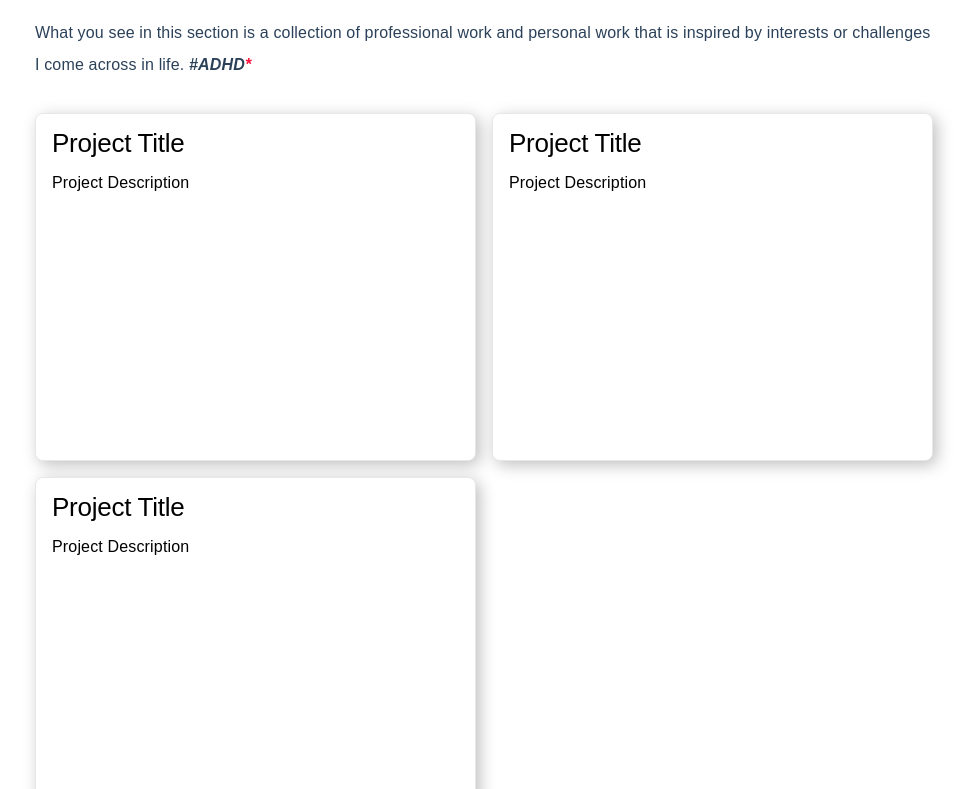
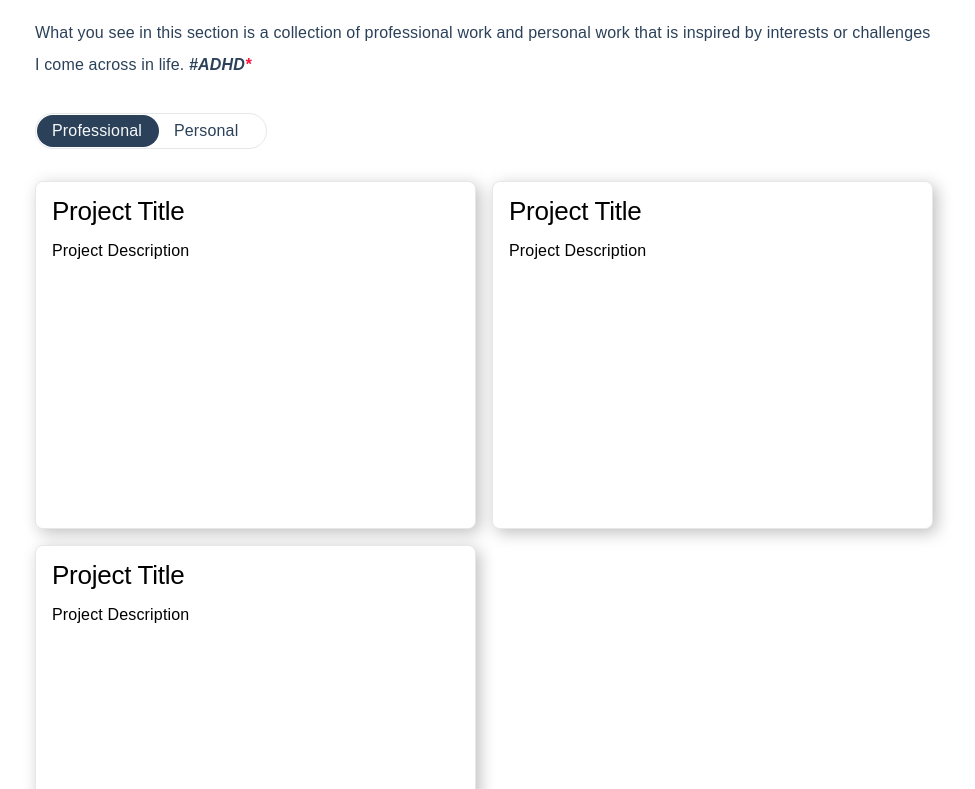
Before and after one commit to mugen-creative-studio/ranson.design, a React (Vite) app: page /#hero in a window 1280 px wide. Shown: the part 931-1720 px from the top of the page, without its empty margins (156-1131 px from the left). Built offline with nearby package versions, Linux system fonts and the light colour scheme.

Commit message:
feat: integrate SecNav into projects section with card fade transition

```diff
--- a/src/pages/Home.jsx
+++ b/src/pages/Home.jsx
@@ -1,10 +1,11 @@
-import { useEffect } from 'react'
+import { useEffect, useState, useRef } from 'react'
 import { useLocation } from 'react-router'
 import useActiveSection from '../hooks/useActiveSection.js'
 import useSectionSnap from '../hooks/useSectionSnap.js'
 import LeftNav from '../components/LeftNav.jsx'
 import HeroSection from '../components/HeroSection.jsx'
 import ProjectsHeader from '../components/ProjectsHeader.jsx'
+import SecNav from '../components/SecNav.jsx'
 import ProjectCard from '../components/ProjectCard.jsx'
 import AboutHeader from '../components/AboutHeader.jsx'
 import styles from './Home.module.css'
@@ -13,6 +14,9 @@ export default function Home() {
   const active = useActiveSection()
   const { hash } = useLocation()
   const navigateTo = useSectionSnap()
+  const [projectCategory, setProjectCategory] = useState('professional')
+  const [fading, setFading] = useState(false)
+  const pendingCategory = useRef(null)
 
   useEffect(() => {
     if (hash) {
@@ -24,6 +28,21 @@ export default function Home() {
   function scrollTo(id) {
     const idx = ['hero', 'projects', 'about', 'contact'].indexOf(id)
     if (idx !== -1) navigateTo(idx)
+  }
+
+  function handleCategoryChange(category) {
+    if (category === projectCategory) return
+    pendingCategory.current = category
+    setFading(true)
+  }
+
+  function handleFadeEnd() {
+    if (!fading) return
+    if (pendingCategory.current) {
+      setProjectCategory(pendingCategory.current)
+      pendingCategory.current = null
+    }
+    setFading(false)
   }
 
   return (
@@ -38,7 +57,11 @@ export default function Home() {
         <section id="projects" className={styles.section}>
           <div className={styles.projectsContent}>
             <ProjectsHeader />
-            <div className={styles.projectGrid}>
+            <SecNav selection={projectCategory} onSelect={handleCategoryChange} />
+            <div
+              className={`${styles.projectGrid} ${styles.projectGridWrapper} ${fading ? styles.projectGridFading : ''}`}
+              onTransitionEnd={handleFadeEnd}
+            >
               <ProjectCard title="Project Title" description="Project Description" layout="vertical" />
               <ProjectCard title="Project Title" description="Project Description" layout="vertical" />
               <ProjectCard title="Project Title" description="Project Description" layout="vertical" />
--- a/src/pages/Home.module.css
+++ b/src/pages/Home.module.css
@@ -46,6 +46,15 @@
   color: #999;
 }
 
+.projectGridWrapper {
+  transition: opacity 150ms ease, transform 150ms ease;
+}
+
+.projectGridFading {
+  opacity: 0;
+  transform: translateY(4px);
+}
+
 @media (max-width: 1023px) {
   .layout {
     grid-template-columns: 1fr;
```
